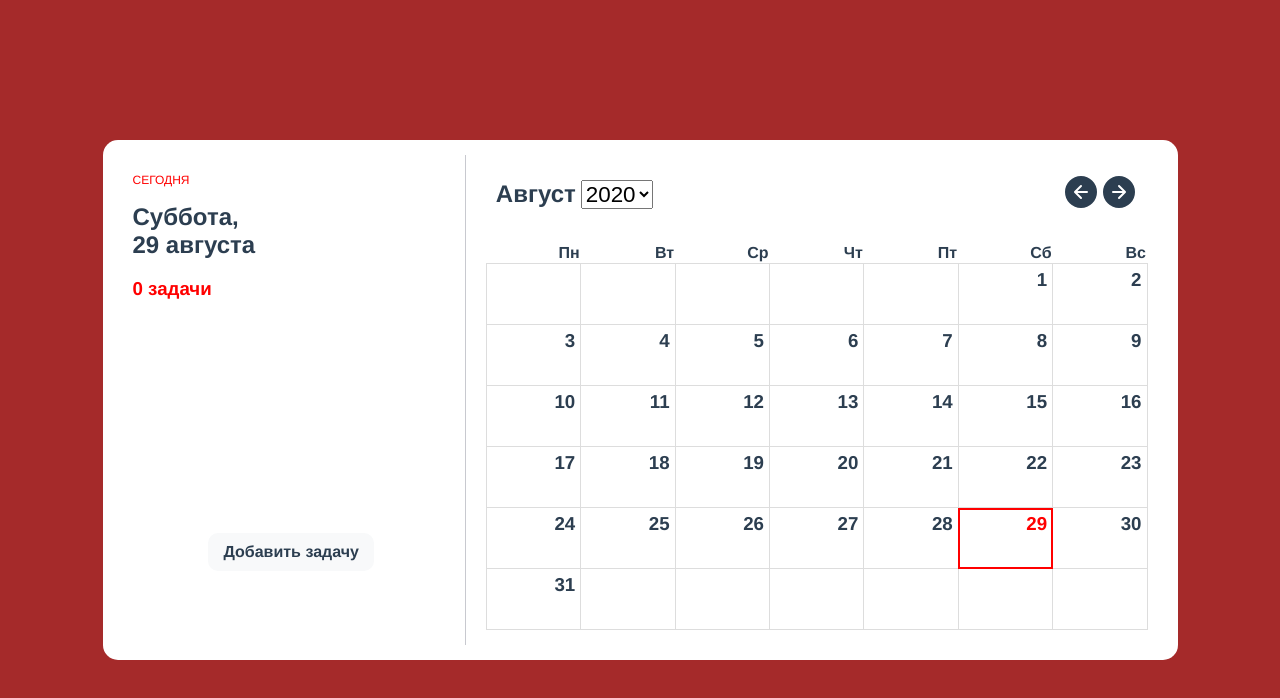
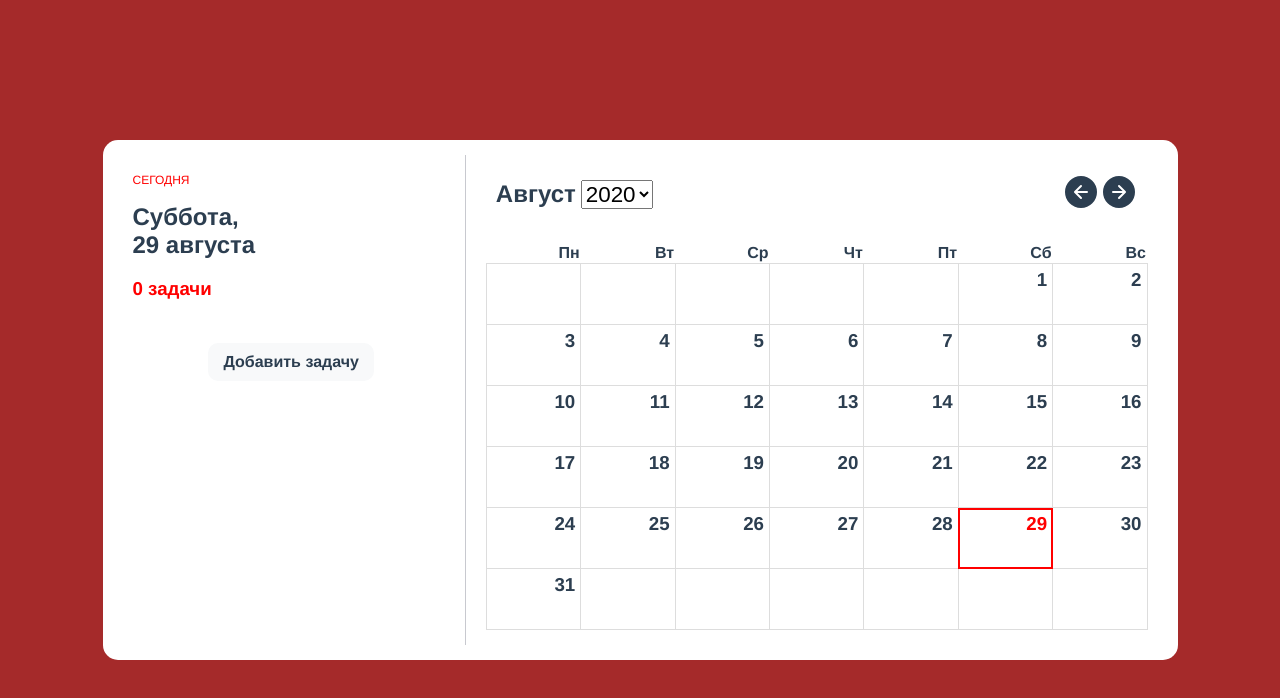
Before and after one commit to VLinar/vuetodo, a Vue app: page / in a window 1280 px wide. Both pictures are taken after a click on the button "Click to calendar". Shown: the top 698 px of the page. Built offline with nearby package versions, Linux system fonts and the light colour scheme.

Commit message:
fix min height for todo

```diff
--- a/src/components/todo.vue
+++ b/src/components/todo.vue
@@ -51,7 +51,7 @@
     align-items: center;
     display: block;
     padding-bottom: 25px;
-    min-height: 230px;
+    /* min-height: 230px; */
   }
 
   .red {
```
